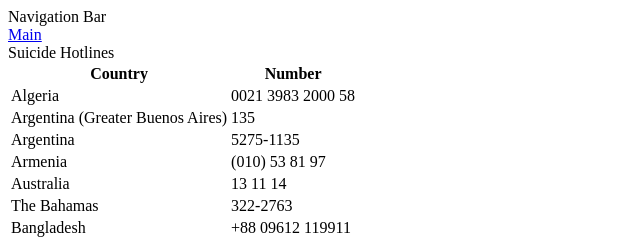
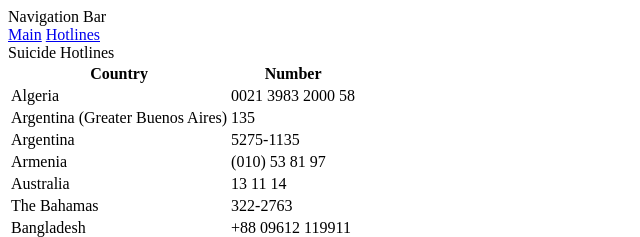
Before and after one commit to metangdude101/ShreyDatta_AIWellness, a plain HTML site: page hotlines.html in a window 1280 px wide. Shown: the top 237 px of the page, 0-640 px from the left. Drawn offline with Linux system fonts and the light colour scheme.

Commit message:
Update hotlines.html

```diff
--- a/hotlines.html
+++ b/hotlines.html
@@ -5,7 +5,7 @@
     <div>
         <div>Navigation Bar</div>
         <a href="/">Main</a>
-
+        <a href="/hotlines">Hotlines</a>
     </div>
 
     <div>Suicide Hotlines</div>
```
